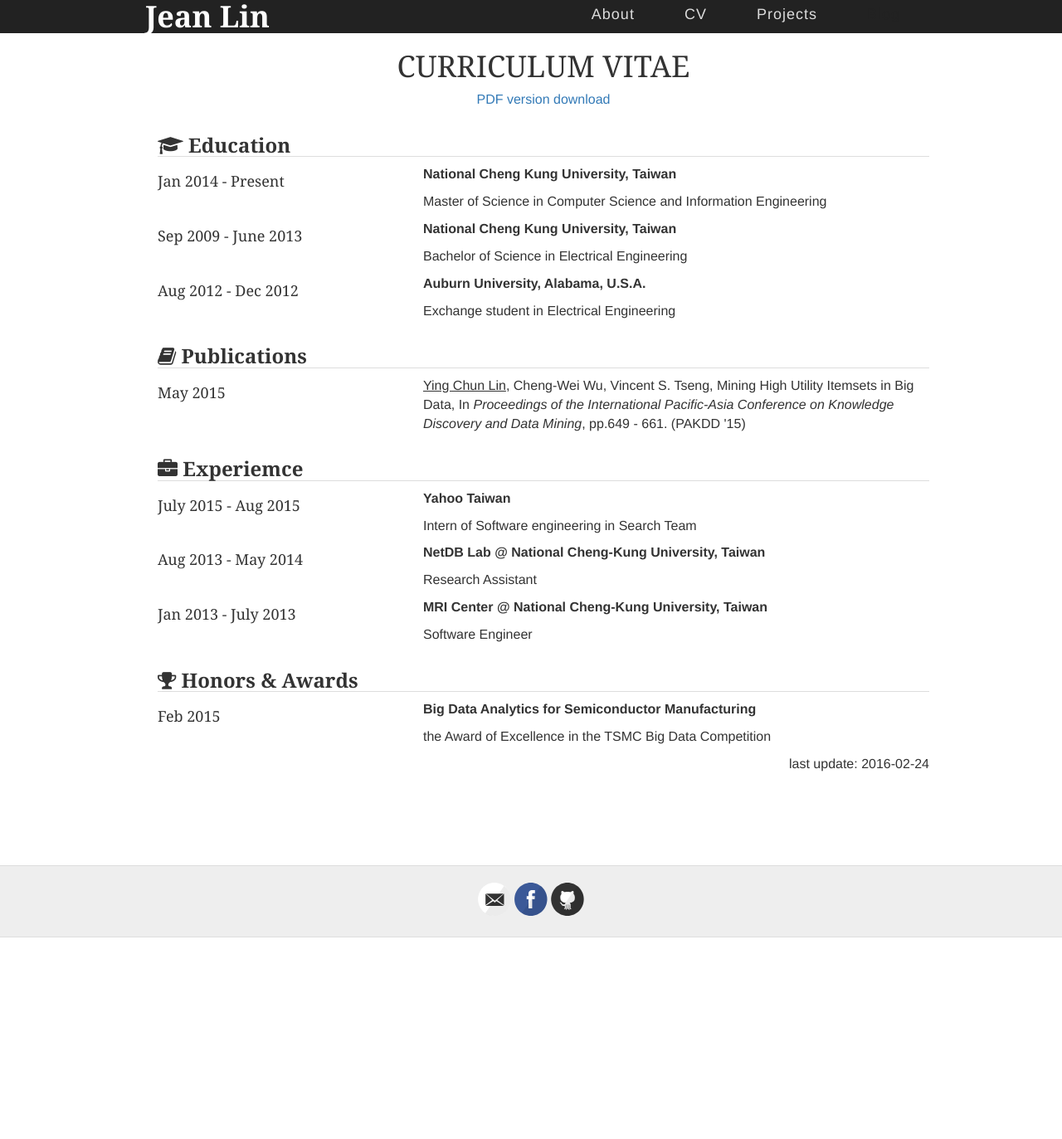
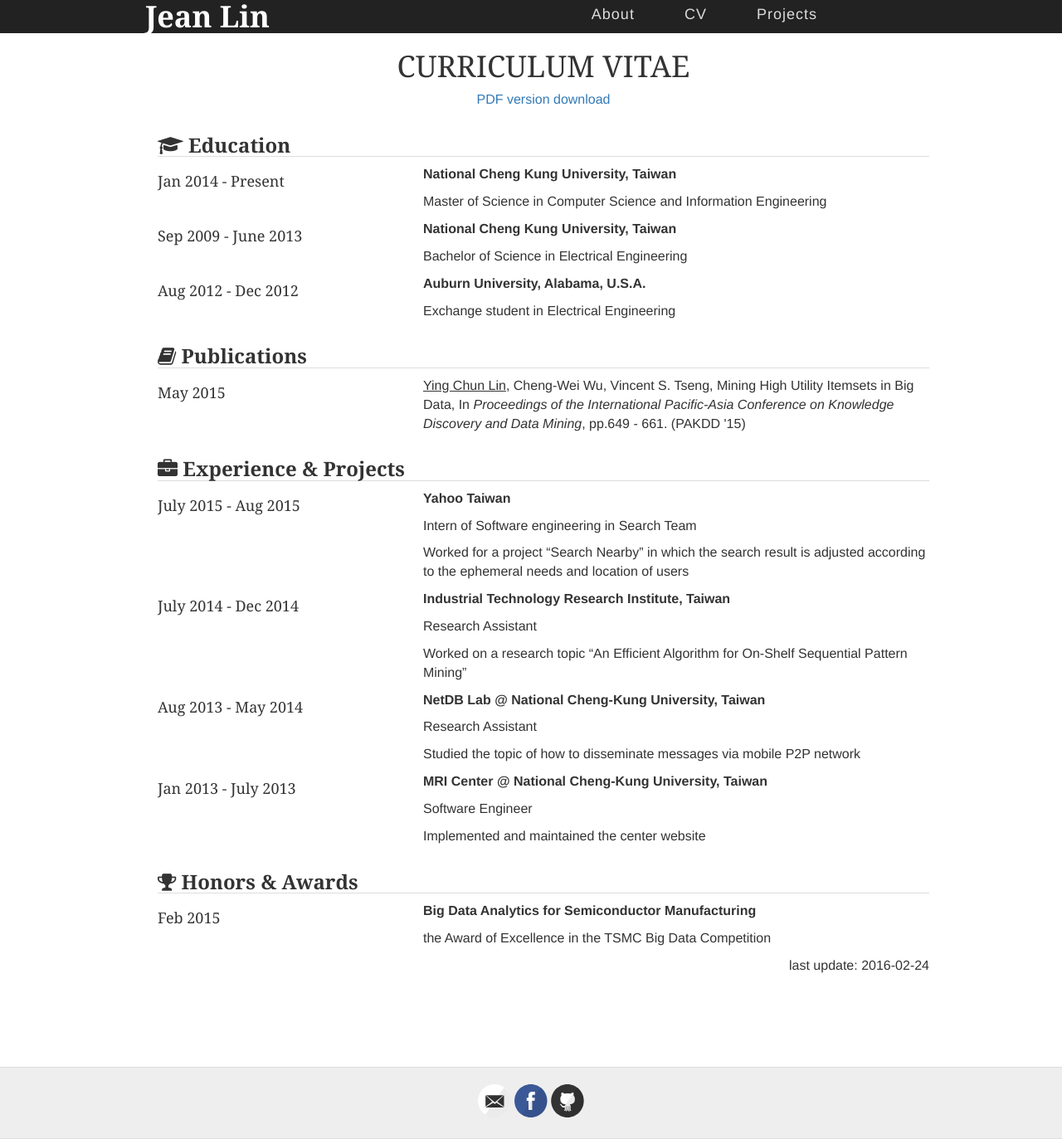
Before and after one commit to ycjeanlin/ycjeanlin_page, a Jekyll site: the page built from cv.md, in a window 1280 px wide. Shown: the whole page at 83% size. Built offline with Jekyll 4.4.1, drawn with Linux system fonts in a browser that asks for light colours; nearby versions of some CDN libraries; before the commit the page ends 1130 px from its top, so only the background shows below that.

Commit message:
update info in CV

```diff
--- a/cv.md
+++ b/cv.md
@@ -54,12 +54,21 @@ permalink: /cv/
 
 <section class="work">
     <div class="container">
-        <h3 class="categories"><span class="fa fa-briefcase"></span> Experiemce</h3>
+        <h3 class="categories"><span class="fa fa-briefcase"></span> Experience & Projects</h3>
         <div class="row">
             <h4 class="col-sm-4">July 2015 - Aug 2015</h4>
             <div class="col-sm-8">
                 <p><b>Yahoo Taiwan</b></p>
                 <p>Intern of Software engineering in Search Team</p>
+                <p>Worked for a project “Search Nearby” in which the search result is adjusted according to the ephemeral needs and location of users</p>
+            </div>
+        </div>
+        <div class="row">
+            <h4 class="col-sm-4">July 2014 - Dec 2014</h4>
+            <div class="col-sm-8">
+                <p><b>Industrial Technology Research Institute, Taiwan</b></p>
+                <p>Research Assistant</p>
+                <p>Worked on a research topic “An Efficient Algorithm for On-Shelf Sequential Pattern Mining”</p>
             </div>
         </div>
         <div class="row">
@@ -67,6 +76,7 @@ permalink: /cv/
             <div class="col-sm-8">
                 <p><b>NetDB Lab @ National Cheng-Kung University, Taiwan</b></p>
                 <p>Research Assistant</p>
+                <p>Studied the topic of how to disseminate messages via mobile P2P network</p>
             </div>
         </div>
         <div class="row">
@@ -74,6 +84,7 @@ permalink: /cv/
             <div class="col-sm-8">
                 <p><b>MRI Center @ National Cheng-Kung University, Taiwan</b></p>
                 <p>Software Engineer</p>
+                <p>Implemented and maintained the center website</p>
             </div>
         </div>
     </div>
```
